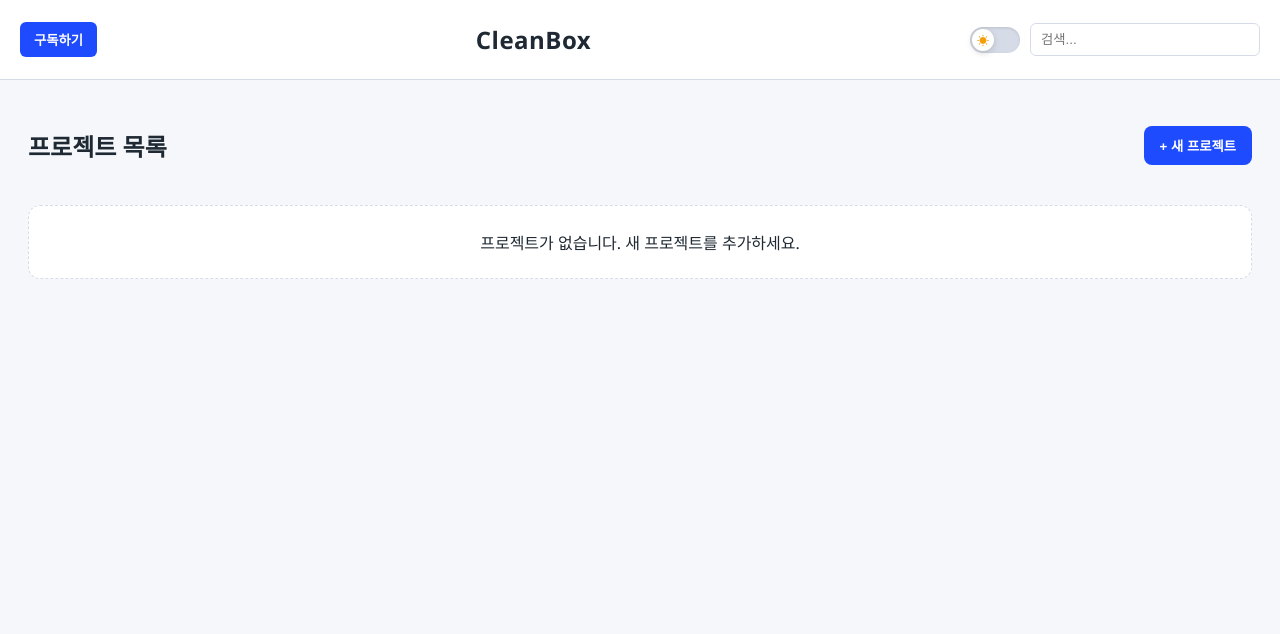
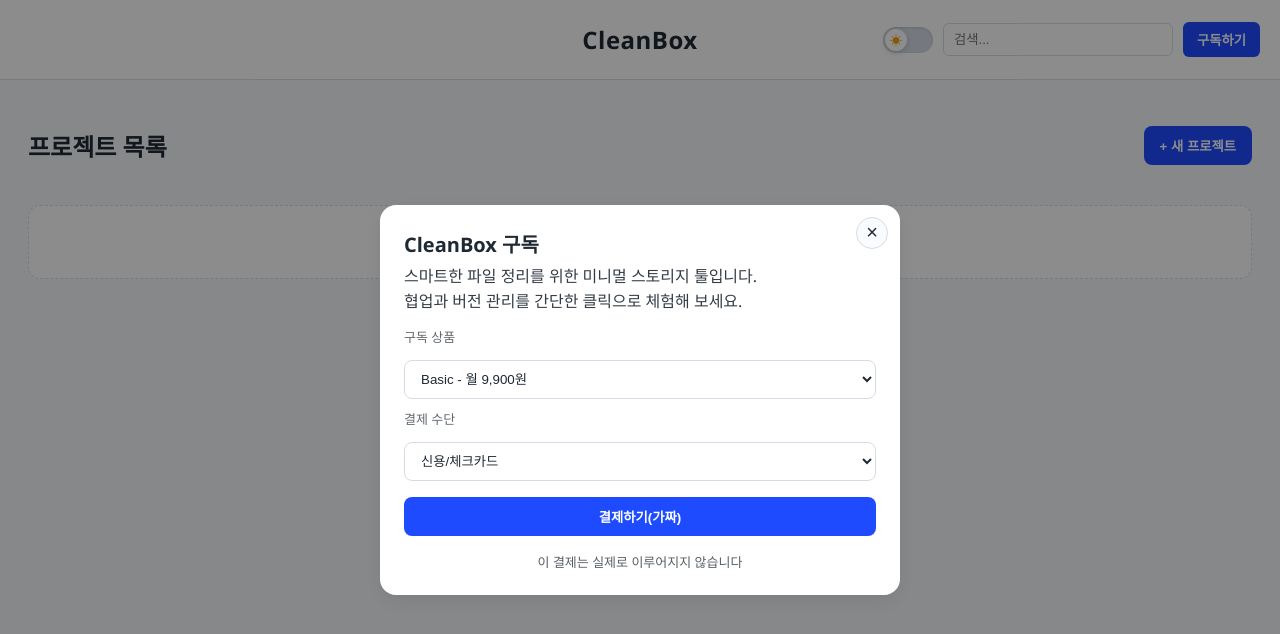
Before and after one commit to sendhyun/CleanBox, a plain HTML site: page index.html in a window 1280 px wide. Both pictures are taken after a click on the button "구독하기". Drawn offline with Linux system fonts and the light colour scheme.

Commit message:
초기뼈대

```diff
--- a/index.html
+++ b/index.html
@@ -9,9 +9,7 @@
 
 <!-- 상단 공통바 -->
 <header class="topbar">
-    <div class="top-left">
-        <button class="subscribe-btn">구독하기</button>
-    </div>
+    <div class="top-left"></div>
 
     <div class="top-center">
         <h1 class="logo">CleanBox</h1>
@@ -23,6 +21,7 @@
             <span class="slider"></span>
         </label>
         <input type="text" class="global-search" placeholder="검색...">
+        <button id="subscribe-open-btn" class="subscribe-btn">구독하기</button>
     </div>
 </header>
 
@@ -93,7 +92,7 @@
 <!-- 파일 모달 -->
 <div id="file-modal" class="modal hidden">
     <div class="modal-body">
-        <button id="modal-close" class="icon-btn">&times;</button>
+        <button id="modal-close" class="icon-btn modal-close" aria-label="파일 모달 닫기">&times;</button>
         <div class="modal-content">
             <div class="modal-preview">
                 <img id="modal-image" alt="미리보기">
@@ -122,6 +121,38 @@
     </div>
 </div>
 
+<!-- 구독 모달 -->
+<div id="subscribe-modal" class="modal hidden" aria-modal="true" role="dialog" aria-labelledby="subscribe-title">
+    <div class="modal-body subscribe-modal">
+        <button id="subscribe-close" class="icon-btn modal-close" aria-label="모달 닫기">&times;</button>
+        <div class="subscribe-content">
+            <div class="subscribe-text">
+                <h3 id="subscribe-title">CleanBox 구독</h3>
+                <p>스마트한 파일 정리를 위한 미니멀 스토리지 툴입니다.</p>
+                <p>협업과 버전 관리를 간단한 클릭으로 체험해 보세요.</p>
+            </div>
+            <div class="subscribe-form">
+                <label class="field-label" for="plan-select">구독 상품</label>
+                <select id="plan-select" class="select-input">
+                    <option value="basic">Basic - 월 9,900원</option>
+                    <option value="pro">Pro - 월 19,900원</option>
+                    <option value="team">Team - 월 39,900원</option>
+                </select>
+
+                <label class="field-label" for="payment-method-select">결제 수단</label>
+                <select id="payment-method-select" class="select-input">
+                    <option value="card">신용/체크카드</option>
+                    <option value="transfer">계좌이체</option>
+                    <option value="mobile">휴대폰 결제</option>
+                </select>
+
+                <button id="fake-pay-btn" class="primary-btn subscribe-pay-btn">결제하기(가짜)</button>
+                <p class="fake-notice">이 결제는 실제로 이루어지지 않습니다</p>
+            </div>
+        </div>
+    </div>
+</div>
+
 <script type="module" src="scripts/app.js"></script>
 </body>
 </html>
--- a/scripts/app.js
+++ b/scripts/app.js
@@ -19,7 +19,8 @@
     showProjectListPage,
     showFileModal,
     hideFileModal,
-    setDropHighlight
+    setDropHighlight,
+    initSubscriptionModal
 } from "./ui.js";
 
 let currentProject = null;
@@ -35,6 +36,7 @@
     refreshProjectList();
     syncGlobalSearchInput();
     initThemeToggle();
+    initSubscriptionModal();
 });
 
 function bindGlobalEvents() {
--- a/scripts/ui.js
+++ b/scripts/ui.js
@@ -206,6 +206,45 @@
     modal.classList.add("hidden");
 }
 
+// 구독 모달 초기화
+export function initSubscriptionModal() {
+    const openBtn = document.getElementById("subscribe-open-btn");
+    const modal = document.getElementById("subscribe-modal");
+    const closeBtn = document.getElementById("subscribe-close");
+    const payBtn = document.getElementById("fake-pay-btn");
+
+    if (!openBtn || !modal || !closeBtn || !payBtn) return;
+
+    const handleClose = () => hideSubscriptionModal();
+
+    openBtn.onclick = showSubscriptionModal;
+    closeBtn.onclick = handleClose;
+    modal.addEventListener("click", (e) => {
+        if (e.target === modal) handleClose();
+    });
+    payBtn.onclick = () => {
+        alert("결제는 제공되지 않습니다");
+    };
+
+    document.addEventListener("keydown", (e) => {
+        if (e.key === "Escape" && !modal.classList.contains("hidden")) {
+            handleClose();
+        }
+    });
+}
+
+export function showSubscriptionModal() {
+    const modal = document.getElementById("subscribe-modal");
+    if (!modal) return;
+    modal.classList.remove("hidden");
+}
+
+export function hideSubscriptionModal() {
+    const modal = document.getElementById("subscribe-modal");
+    if (!modal) return;
+    modal.classList.add("hidden");
+}
+
 const imageExts = ["jpg", "jpeg", "png", "gif", "webp", "bmp"];
 function createFilePreview(file) {
     const ext = (file.name.split(".").pop() || "").toLowerCase();
--- a/styles/style.css
+++ b/styles/style.css
@@ -55,18 +55,28 @@
     height: 80px;
     background: var(--surface);
     border-bottom: 1px solid var(--border);
+    display: grid;
+    grid-template-columns: 1fr auto 1fr;
+    align-items: center;
+    padding: 0 20px;
+    gap: 12px;
+}
+
+.top-left,
+.top-center,
+.top-right {
     display: flex;
     align-items: center;
-    justify-content: space-between;
-    padding: 0 20px;
 }
 
 .top-left,
 .top-right {
-    display: flex;
-    align-items: center;
     gap: 10px;
 }
+
+.top-left { justify-content: flex-start; }
+.top-right { justify-content: flex-end; }
+.top-center { justify-content: center; }
 
 .logo {
     margin: 0;
@@ -82,6 +92,7 @@
     color: white;
     cursor: pointer;
     font-weight: 600;
+    white-space: nowrap;
     transition: all 0.2s ease;
 }
 .subscribe-btn:hover { transform: translateY(-1px); background: var(--primary-light); }
@@ -193,6 +204,14 @@
     background: var(--input-bg);
     font-size: 14px;
     color: var(--text);
+}
+.select-input {
+    padding: 10px 12px;
+    border: 1px solid var(--border);
+    border-radius: 8px;
+    background: var(--input-bg);
+    color: var(--text);
+    width: 100%;
 }
 
 /* 프로젝트 목록 */
@@ -425,6 +444,20 @@
     position: relative;
 }
 
+.modal-close {
+    position: absolute;
+    top: 12px;
+    right: 12px;
+    width: 32px;
+    height: 32px;
+    display: grid;
+    place-items: center;
+    border-radius: 999px;
+    border: 1px solid var(--border);
+    background: var(--muted-surface);
+}
+.modal-close:hover { background: var(--drop-bg); }
+
 .modal-content {
     display: grid;
     grid-template-columns: 1fr 1.1fr;
@@ -454,3 +487,20 @@
     .modal-content { grid-template-columns: 1fr; }
     .file-grid { grid-template-columns: repeat(auto-fill, minmax(150px, 1fr)); }
 }
+
+/* 구독 모달 */
+#subscribe-modal .modal-body {
+    width: min(520px, 92vw);
+    padding: 24px;
+}
+.subscribe-content { display: grid; gap: 14px; }
+.subscribe-text h3 { margin: 0 0 6px; font-size: 20px; }
+.subscribe-text p { margin: 0; line-height: 1.55; opacity: 0.9; }
+.subscribe-form { display: grid; gap: 10px; }
+.subscribe-pay-btn { width: 100%; margin-top: 6px; }
+.fake-notice {
+    margin: 6px 0 0;
+    font-size: 13px;
+    text-align: center;
+    opacity: 0.75;
+}
```
